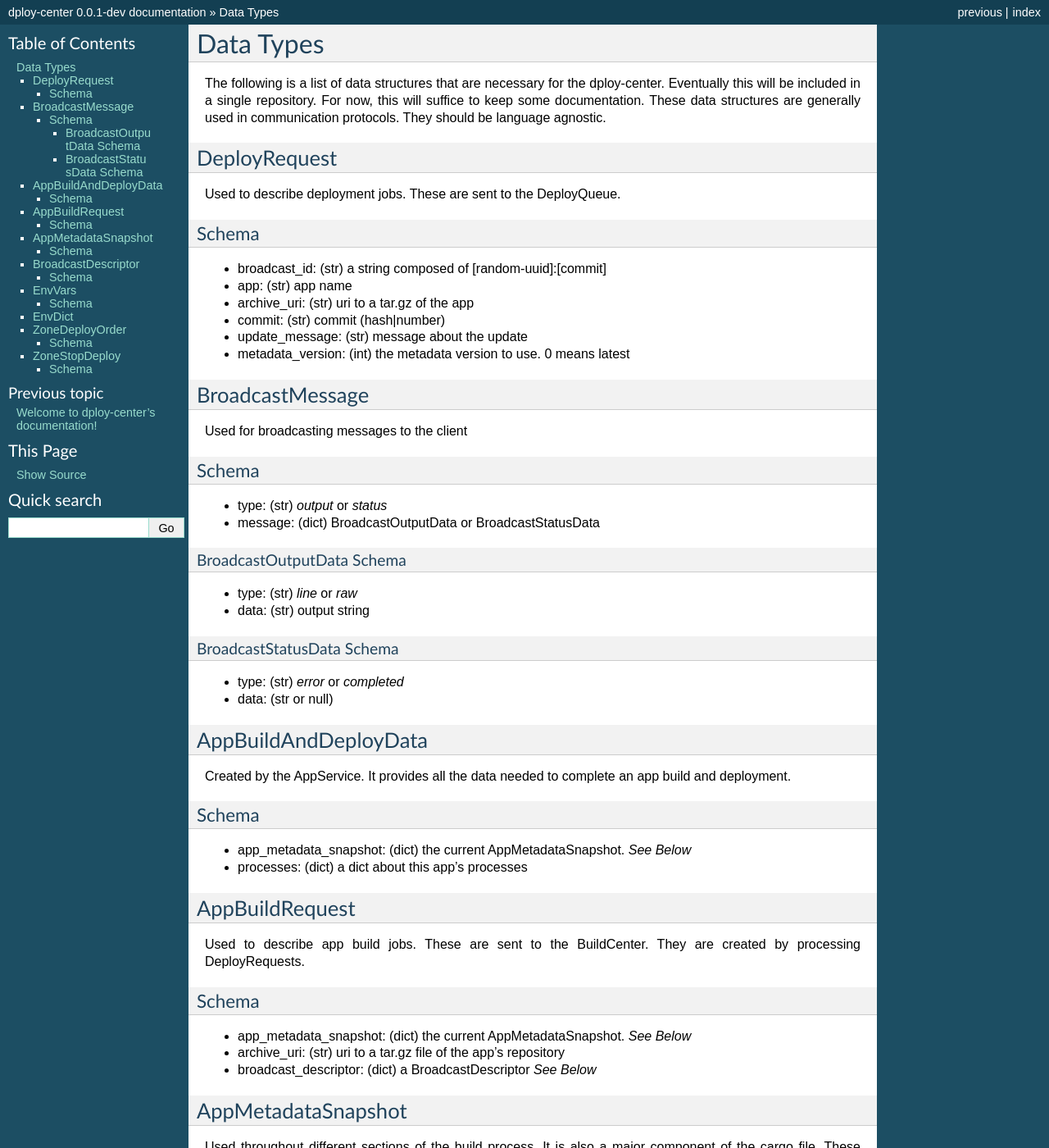
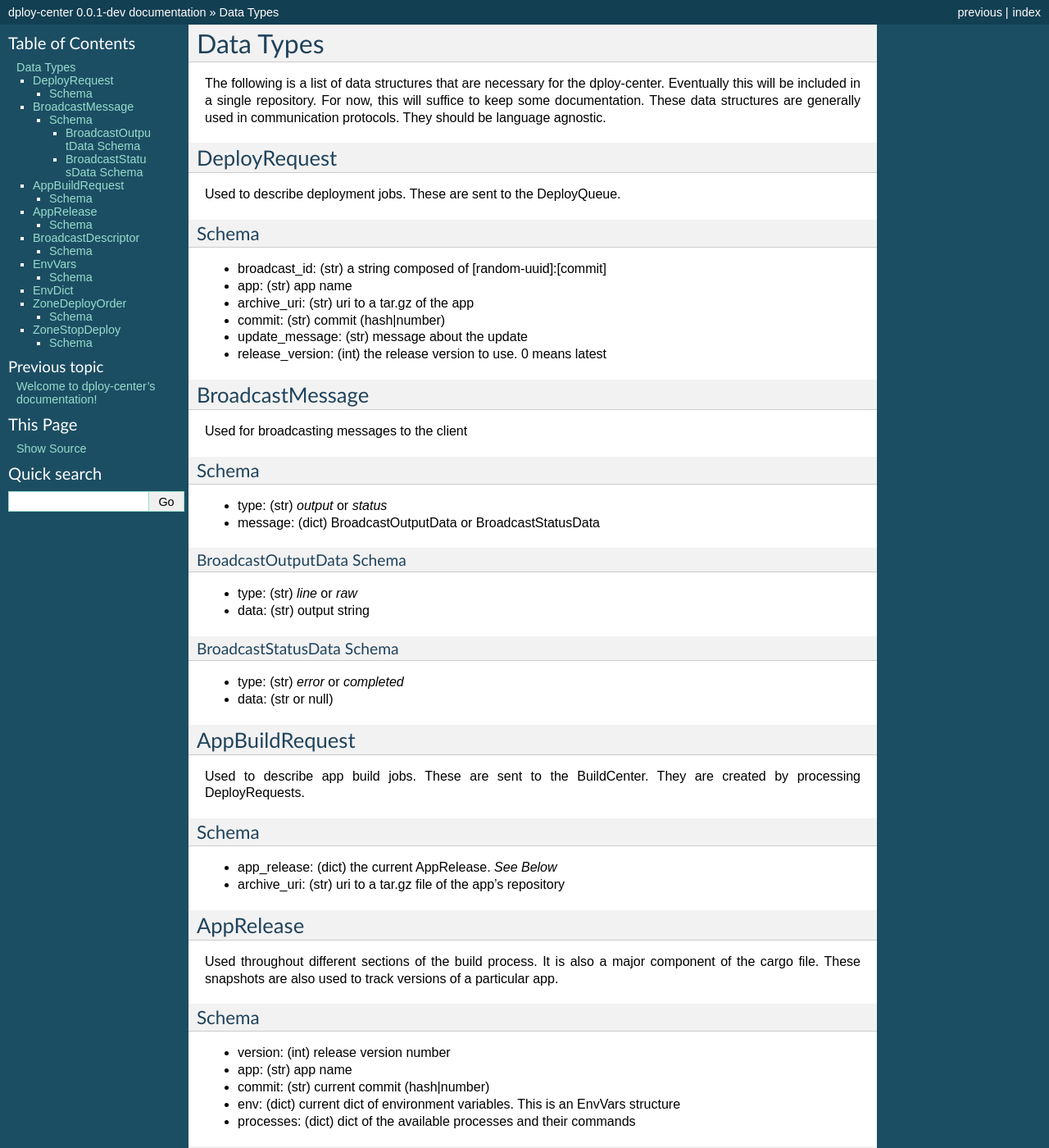
Before and after one commit to ravenac95/dploy-center, a Sphinx documentation site: the page built from docs/datatypes.rst, in a window 1280 px wide and 1400 px high. Shown: the whole window at 82% size. Built offline with Sphinx 7.4.7, drawn with Linux system fonts in a browser that asks for light colours; some of the changed text lies outside the part shown.

Commit message:
Saving before leaving

```diff
--- a/docs/datatypes.rst
+++ b/docs/datatypes.rst
@@ -19,7 +19,7 @@ Schema
 - archive_uri: (str) uri to a tar.gz of the app
 - commit: (str) commit (hash|number)
 - update_message: (str) message about the update
-- metadata_version: (int) the metadata version to use. 0 means latest
+- release_version: (int) the release version to use. 0 means latest
 
 
 BroadcastMessage
@@ -46,19 +46,6 @@ BroadcastStatusData Schema
 - data: (str or null)
 
 
-AppBuildAndDeployData
----------------------
-
-Created by the AppService. It provides all the data needed to complete an app
-build and deployment.
-
-Schema
-~~~~~~
-
-- app_metadata_snapshot: (dict) the current AppMetadataSnapshot. *See Below*
-- processes: (dict) a dict about this app's processes
-
-
 AppBuildRequest
 ---------------
 
@@ -68,13 +55,12 @@ They are created by processing DeployRequests.
 Schema
 ~~~~~~
 
-- app_metadata_snapshot: (dict) the current AppMetadataSnapshot. *See Below*
+- app_release: (dict) the current AppRelease. *See Below*
 - archive_uri: (str) uri to a tar.gz file of the app's repository
-- broadcast_descriptor: (dict) a BroadcastDescriptor *See Below*
 
 
-AppMetadataSnapshot
--------------------
+AppRelease
+----------
 
 Used throughout different sections of the build process. It is also a major
 component of the cargo file. These snapshots are also used to track versions of
@@ -83,11 +69,12 @@ a particular app.
 Schema
 ~~~~~~
 
-- release_version: (int) release version number
+- version: (int) release version number
 - app: (str) app name
 - commit: (str) current commit (hash|number)
 - env: (dict) current dict of environment variables. This is an EnvVars
   structure
+- processes: (dict) dict of the available processes and their commands
 
 BroadcastDescriptor
 -------------------
```
Also changed, not shown: 9 other files.
